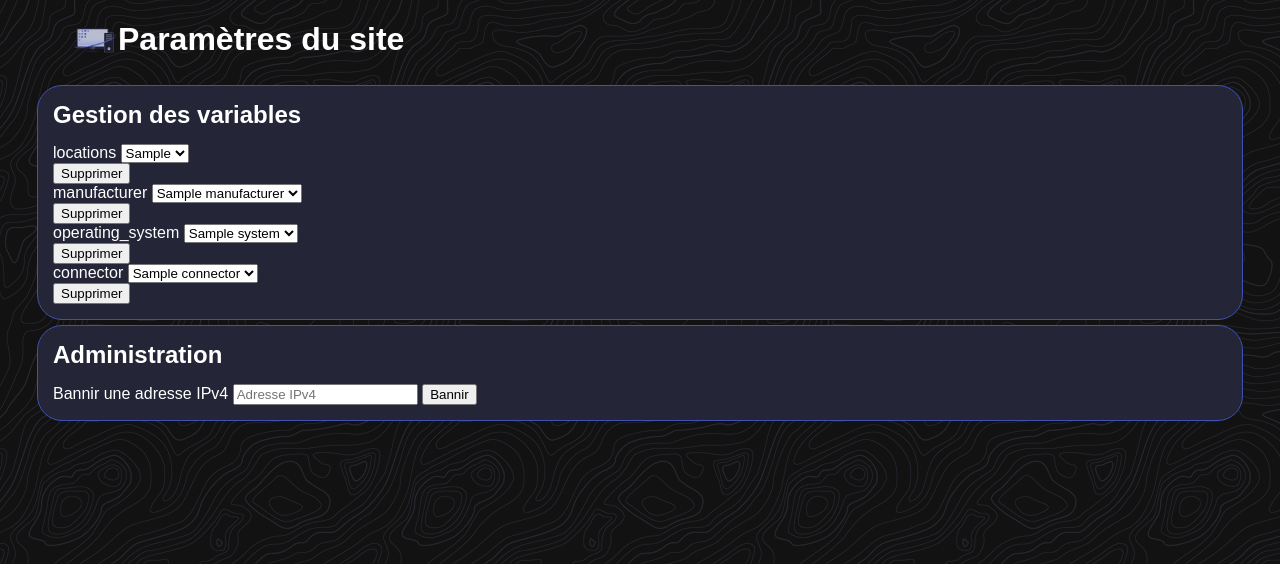
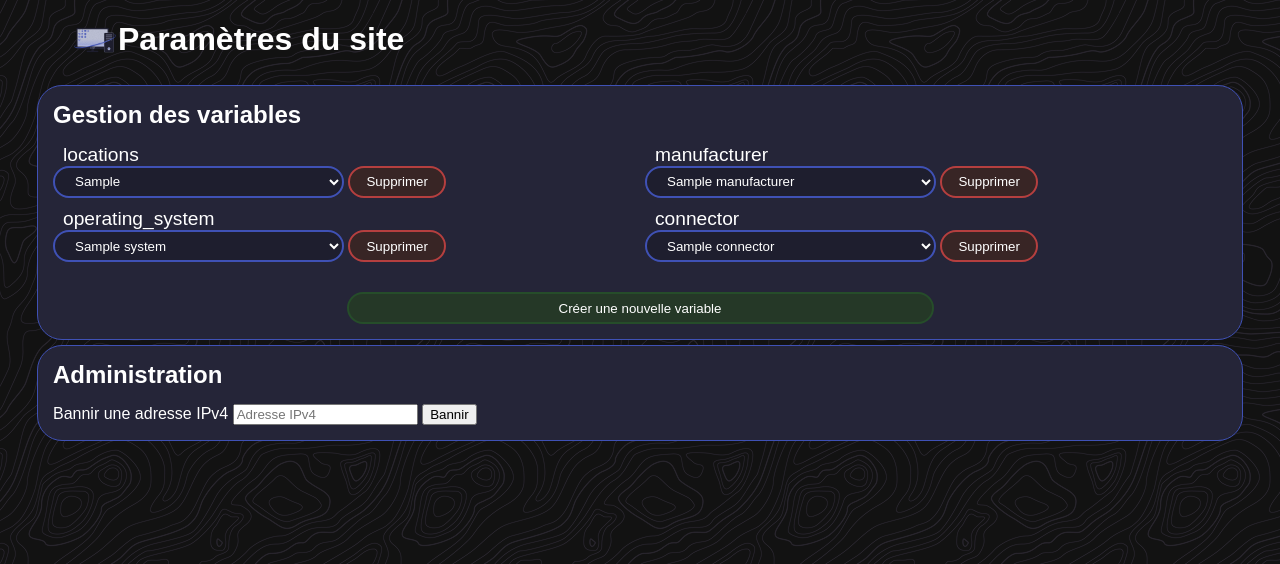
Before and after one commit to Xanoor/KeepIT-SAE, a PHP site: page /stat3/pages/admin-settings.php in a window 1280 px wide. Shown: the part 54-618 px from the top of the page. Run offline with PHP 8.4, Linux system fonts and the light colour scheme; a user stored in the database is signed in; tables that the repository leaves empty hold one stand-in row (values such as "Sample post").

Commit message:
Progress on styling the variable editing section and made someHTML changes.

```diff
--- a/src/fragments/variable-settings.php
+++ b/src/fragments/variable-settings.php
@@ -1,13 +1,13 @@
 <form class="edit-variable-form" action="../actions/admin-settings_action.php" method="POST">
     <input type="hidden" value="<?=  $tableName ?>" name="var-name"/>
     <input type="hidden" value="<?=  $columnName ?>" name="var-column"/>
-    <div>
-        <label for="var-items-<?= $tableName ?>"><?= convertDataToFrench($tableName) ?></label>
+    <label for="var-items-<?= $tableName ?>"><?= convertDataToFrench($tableName) ?></label>
+    <div class="edit-var-input-container">
         <select name="var-items" id="var-items-<?= $tableName ?>">
             <?php foreach ($varItems as $item): ?>
                 <option value="<?= $item ?>"><?= $item ?></option>
             <?php endforeach; ?>
         </select>
+        <input type="submit" value="Supprimer" name="DELETE_VAR">
     </div>
-    <input type="submit" value="Supprimer" name="DELETE_VAR">
 </form>
--- a/src/pages/admin-settings.php
+++ b/src/pages/admin-settings.php
@@ -33,12 +33,17 @@
             </div>
             <section class="web-variables">
                 <h2>Gestion des variables</h2>
+                <div class="web-variables-form">
                     <?php
                         createVariableConfig("locations", "location");
                         createVariableConfig("manufacturer", "name");
                         createVariableConfig("operating_system", "name");
                         createVariableConfig("connector", "name");
                     ?>
+                </div>
+                <div class="create-web-variables">
+                    <input type="button" name="NEW_VAR_FORM" value="Créer une nouvelle variable">
+                </div>
             </section>
             <section class="web-administration">
                 <h2>Administration</h2>
--- a/src/styles/admin.css
+++ b/src/styles/admin.css
@@ -124,4 +124,60 @@
 .createVariableModal .show-modal {
     display: flex;
 }
+
+.edit-variable-form label {
+    margin: 0px 0px 10px 10px;
+    font-size: 1.2em;
+}
+
+.edit-var-input-container *,
+.create-web-variables input {
+    color: white;
+    font-family: Arial, Helvetica, sans-serif;
+    border-radius: 1rem;
+    padding: 0.35rem 1rem;
+    cursor: pointer;
+    height: 2rem;
+    box-sizing: border-box;
+}
+
+.edit-var-input-container select {
+    width: 50%;
+    border: 0.125rem solid var(--border-color);
+    background: var(--secondary-color);
+}
+
+.edit-var-input-container input[type="submit"] {
+    border: 0.125rem solid #b53f3f;
+    background: #382525;
+    transition: all 0.4s ease;
+}
+
+.edit-var-input-container input[type="submit"]:hover {
+    background: #4e3434;
+}
+
+.web-variables-form {
+    display: grid;
+    grid-template-columns: repeat(2, 1fr);
+    gap: 10px;
+}
+
+.create-web-variables {
+    display: flex;
+    justify-content: center;
+    margin-top: 30px;
+}
+
+.create-web-variables input {
+    width: 50%;
+    border: 0.125rem solid #264d2a;
+    background: #253827;
+    transition: all 0.2s ease;
+}
+
+.create-web-variables input:hover {
+    background: #2e4631;
+}
+
 /* TODO: create admin settings style - WIP */
```
Lines whose indentation alone changed are shown as unchanged.
